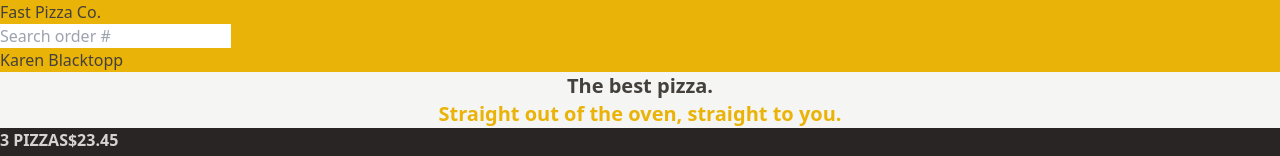
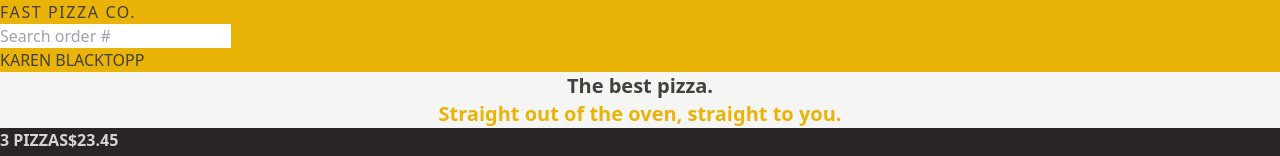
Before and after one commit to kazblacktopp/fast-react-pizza, a React (Vite) app: page / in a window 1280 px wide. Shown: the top 156 px of the page. Built offline with nearby package versions, Linux system fonts and the light colour scheme.

Commit message:
Increase letter spacing of Link element

```diff
--- a/src/ui/Header.jsx
+++ b/src/ui/Header.jsx
@@ -3,8 +3,10 @@ import SearchOrder from '../features/order/SearchOrder';
 
 export default function Header() {
 	return (
-		<header className="bg-yellow-500">
-			<Link to="/">Fast Pizza Co.</Link>
+		<header className="bg-yellow-500 uppercase">
+			<Link to="/" className="tracking-widest">
+				Fast Pizza Co.
+			</Link>
 
 			<SearchOrder />
 
```
